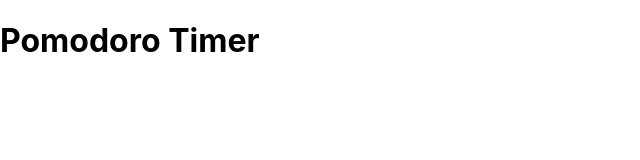
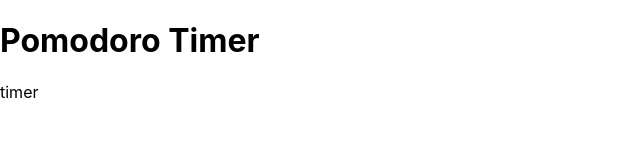
Before and after one commit to Davisralves/kanban-pomodoro, a React (Create React App) app in the folder pomodoro-kanban/: page / in a window 1280 px wide. Shown: the top 160 px of the page, without its empty margins (0-640 px from the left). Built offline with nearby package versions, Linux system fonts and the light colour scheme.

Commit message:
adicionando teste para timer

```diff
--- a/pomodoro-kanban/src/Components/PomodoroTimer.jsx
+++ b/pomodoro-kanban/src/Components/PomodoroTimer.jsx
@@ -1,7 +1,11 @@
 import React from "react";
+import Timer from "./Timer";
 
 export default function PomodoroTimer() {
   return(
-    <h1>Pomodoro Timer</h1>
+    <main>
+      <h1>Pomodoro Timer</h1>
+      <Timer />
+    </main>
   )
 }
--- /dev/null
+++ b/pomodoro-kanban/src/Components/Timer.jsx
@@ -0,0 +1,10 @@
+import React from "react";
+
+export default function Timer() {
+
+  return (
+    <div data-testid='Timer'>
+      timer
+    </div>
+  )
+}
```
Also changed, not shown: 1 other file (tests, documents, lock files or other folders).
